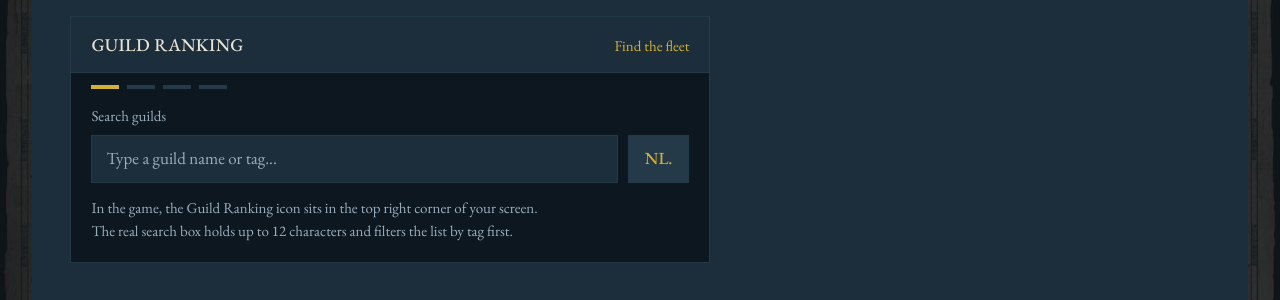
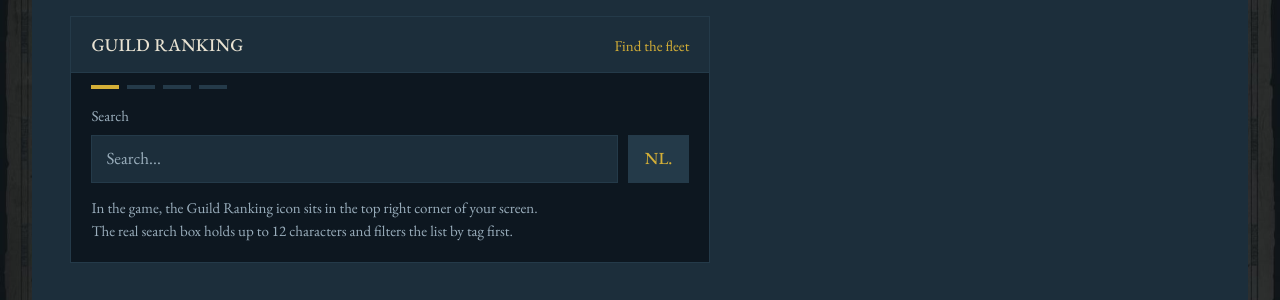
Before and after one commit to FuelClock/GoudGraaiers, a Jekyll site: the page built from join-c.md, in a window 1280 px wide and 900 px high, scrolled down 516 px. Shown: the part 154-454 px from the top of the window. Built offline with Jekyll 4.4.1, drawn with Linux system fonts in a browser that asks for light colours.

Commit message:
Join C: Goud Graaiers is a flotilla, so no rank 10 gate; name the Flotilla tab, match the game's Search placeholder; joining.md says flotilla

```diff
--- a/join-c.md
+++ b/join-c.md
@@ -28,9 +28,9 @@ scripts:
   </div>
 
   <div class="jc-stage" id="jc-stage-search">
-    <label class="jc-label" for="jc-search">Search guilds</label>
+    <label class="jc-label" for="jc-search">Search</label>
     <div class="jc-searchrow">
-      <input id="jc-search" type="text" placeholder="Type a guild name or tag..." autocomplete="off" spellcheck="false">
+      <input id="jc-search" type="text" placeholder="Search..." autocomplete="off" spellcheck="false">
       <button type="button" class="jc-chip" id="jc-chip" aria-label="Fill in the tag NL.">NL.</button>
     </div>
     <div class="jc-results" id="jc-results" hidden>
```
Also changed, not shown: other parts of join-c.md (+2 -2 lines), assets/pages/joining.md (+1 -1 lines).
